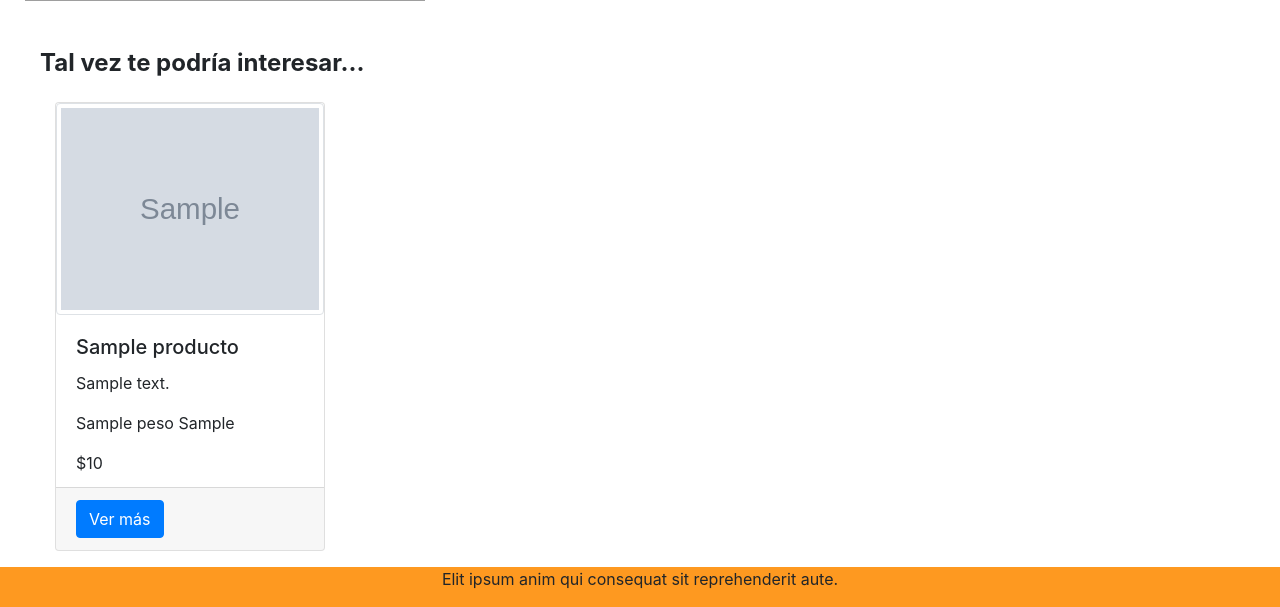
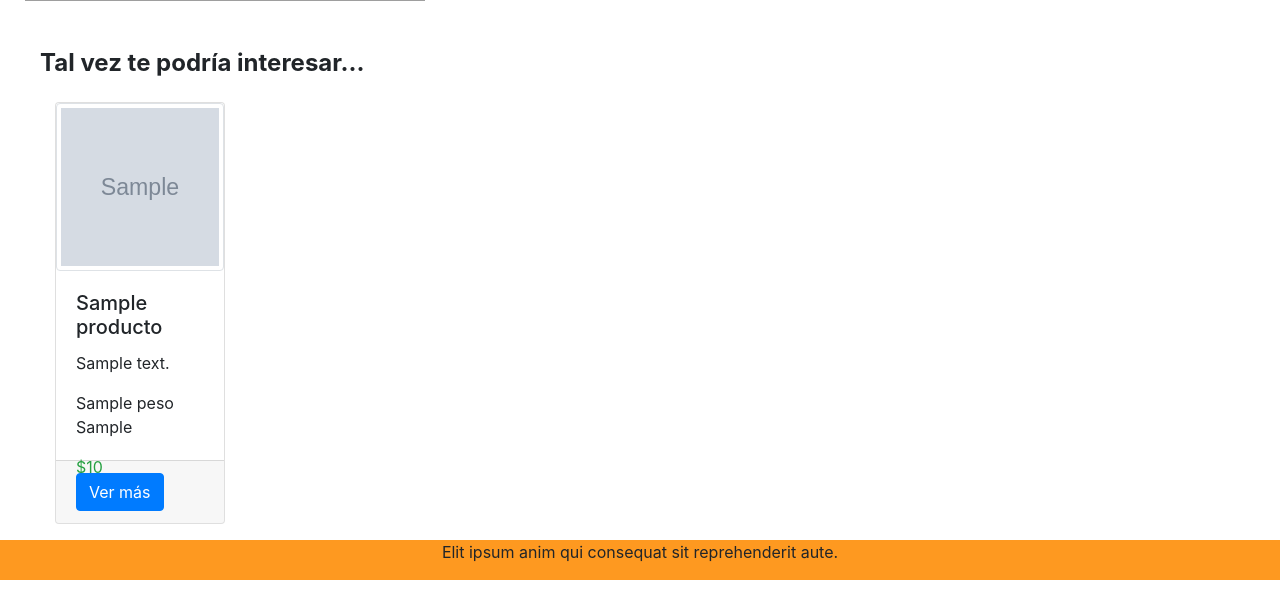
Before and after one commit to lndrkzts/donjo-app, a Django app: template templates/index.html in a window 1280 px wide. Shown: the part 465-1072 px from the top of the page. After the commit the page ends 1045 px from the top, so only its background shows below. Run offline with Django 3.2, Linux system fonts and the light colour scheme; the template is opened without the code that fills it: most values are stand-ins (such as "Sample title", 1, 10 or a date in 2020); grey boxes marked "Sample" are stand-in pictures; some libraries are stand-ins or nearby versions; grey boxes are pictures that could not be loaded.

Commit message:
Ajustes estéticos

```diff
--- a/apps/productos/templates/productos/snippets/lista_productos.html
+++ b/apps/productos/templates/productos/snippets/lista_productos.html
@@ -1,6 +1,6 @@
 <div class="card-group">
   {% for producto in lista_productos %}
-    <div class="col-xxl-2 col-lg-3 col-md-4 col-sm-6 col-xs-12 mt-3">
+    <div class="col-xl-2 col-lg-3 col-md-4 col-sm-6 col-xs-12 mt-3">
       {% include 'productos/snippets/producto.html' with producto=producto %}
     </div>
   {% endfor %}
--- a/apps/productos/templates/productos/snippets/producto.html
+++ b/apps/productos/templates/productos/snippets/producto.html
@@ -4,7 +4,11 @@
     <h5 class="card-title">{{ producto.titulo }}</h5>
     <p class="card-text">{{ producto.descripcion | truncatechars:55 }}</p>
     <p class="card-text">{{ producto.peso }} {{ producto.unidad_peso }} </p>
-    <p class="card-text">${{ producto.precio}} </p>
+    <p class="card-text">
+      <span class="text-success">
+        ${{ producto.precio}}
+      </span>
+    </p>
   </div>
   <div class="card-footer">
     <a href="{% url 'productos:producto' producto.slug %}" class="btn btn-primary">Ver más</a>
```
